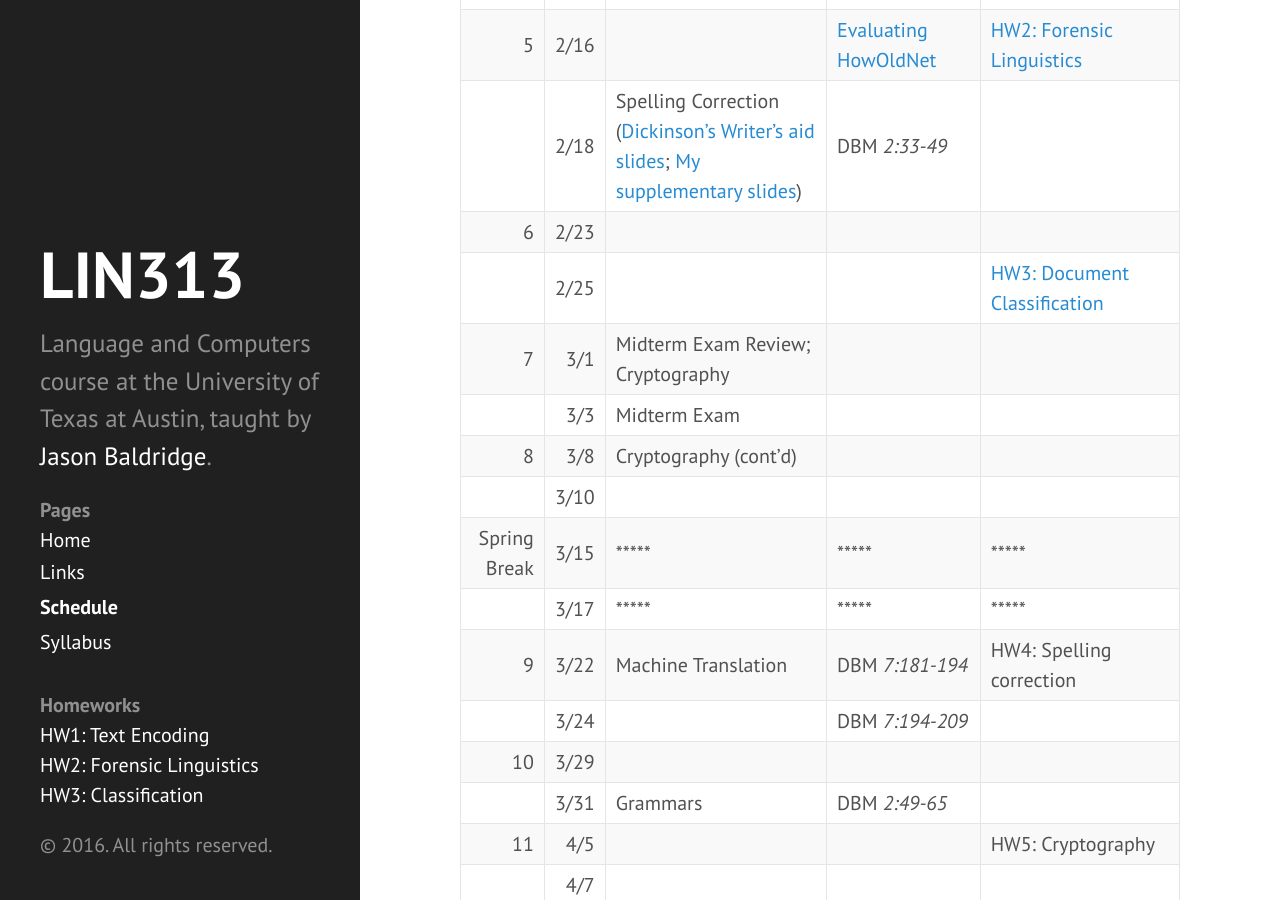
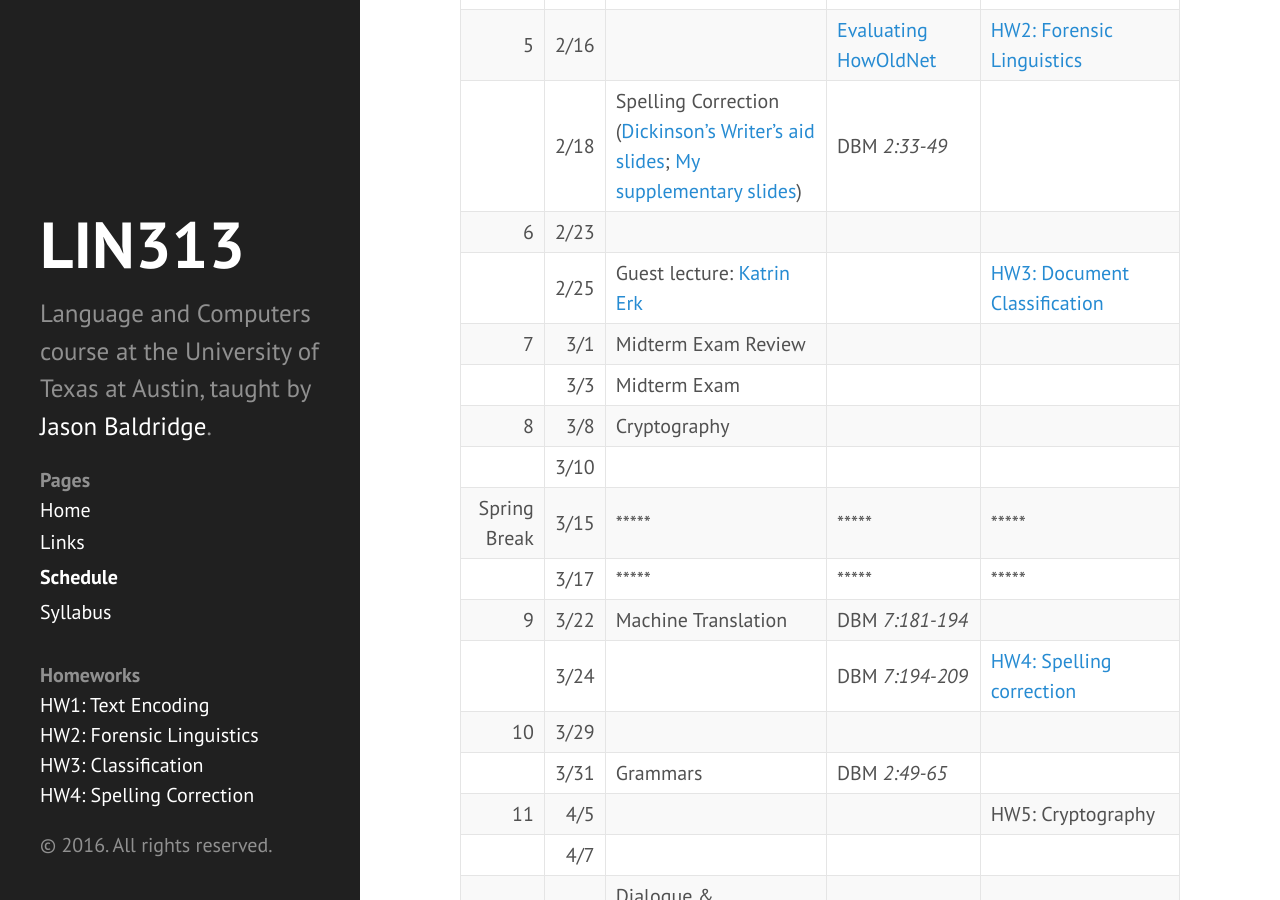
Before and after one commit to utcompling/language_and_computers_s16, a Jekyll site: the page built from schedule.md, in a window 1280 px wide and 900 px high, scrolled down 840 px. Built offline with Jekyll 4.4.1, drawn with Linux system fonts in a browser that asks for light colours.

Commit message:
Added HW4.

```diff
--- a/_includes/sidebar.html
+++ b/_includes/sidebar.html
@@ -37,6 +37,7 @@
       <br><a href="{{ site.baseurl }}/hw1_text_encoding">HW1: Text Encoding</a>
       <br><a href="{{ site.baseurl }}/hw2_forensic_linguistics">HW2: Forensic Linguistics</a>
       <br><a href="{{ site.baseurl }}/hw3_classification">HW3: Classification</a>
+      <br><a href="{{ site.baseurl }}/hw4_spelling_correction">HW4: Spelling Correction</a>
 
     </nav>
 
--- a/schedule.md
+++ b/schedule.md
@@ -26,15 +26,15 @@ Week	|  Date	| Topic	| Reading | Assignment
 5  | 2/16 |    | [Evaluating HowOldNet](https://www.peoplepattern.com/machine-predictions-wild-howoldnet-might-much-better-social-media-lead-believe/) | [HW2: Forensic Linguistics]({{ site.baseurl }}/hw2_forensic_linguistics)
    | 2/18 | Spelling Correction ([Dickinson's Writer's aid slides]({{site.baseurl}}/public/slides/dickinson_writers_aids.pdf); [My supplementary slides]({{site.baseurl}}/public/slides/LNC-Spelling.pdf))  | DBM *2:33-49*
 6  | 2/23 |    |
-   | 2/25 |  |  | [HW3: Document Classification]({{ site.baseurl }}/hw3_classification)
-7  | 3/1  | Midterm Exam Review; Cryptography   |
+   | 2/25 | Guest lecture: [Katrin Erk](http://www.katrinerk.com) |  | [HW3: Document Classification]({{ site.baseurl }}/hw3_classification)
+7  | 3/1  | Midterm Exam Review   |
    | 3/3  | Midterm Exam |
-8  | 3/8  | Cryptography (cont'd) |
+8  | 3/8  | Cryptography |
    | 3/10 |    |
 Spring Break   | 3/15 | *****   | ***** | *****
    | 3/17 | *****   | ***** | *****
-9  | 3/22 | Machine Translation | DBM *7:181-194* | HW4: Spelling correction
-   | 3/24 |    | DBM *7:194-209* |
+9  | 3/22 | Machine Translation | DBM *7:181-194* |
+   | 3/24 |    | DBM *7:194-209* | [HW4: Spelling correction]({{ site.baseurl }}/hw4_spelling_correction)
 10 | 3/29 |    |
    | 3/31 | Grammars | DBM *2:49-65*
 11 | 4/5  |    | | HW5: Cryptography
```
Also changed, not shown: hw4_spelling_correction.md (added, +126 -0 lines).
